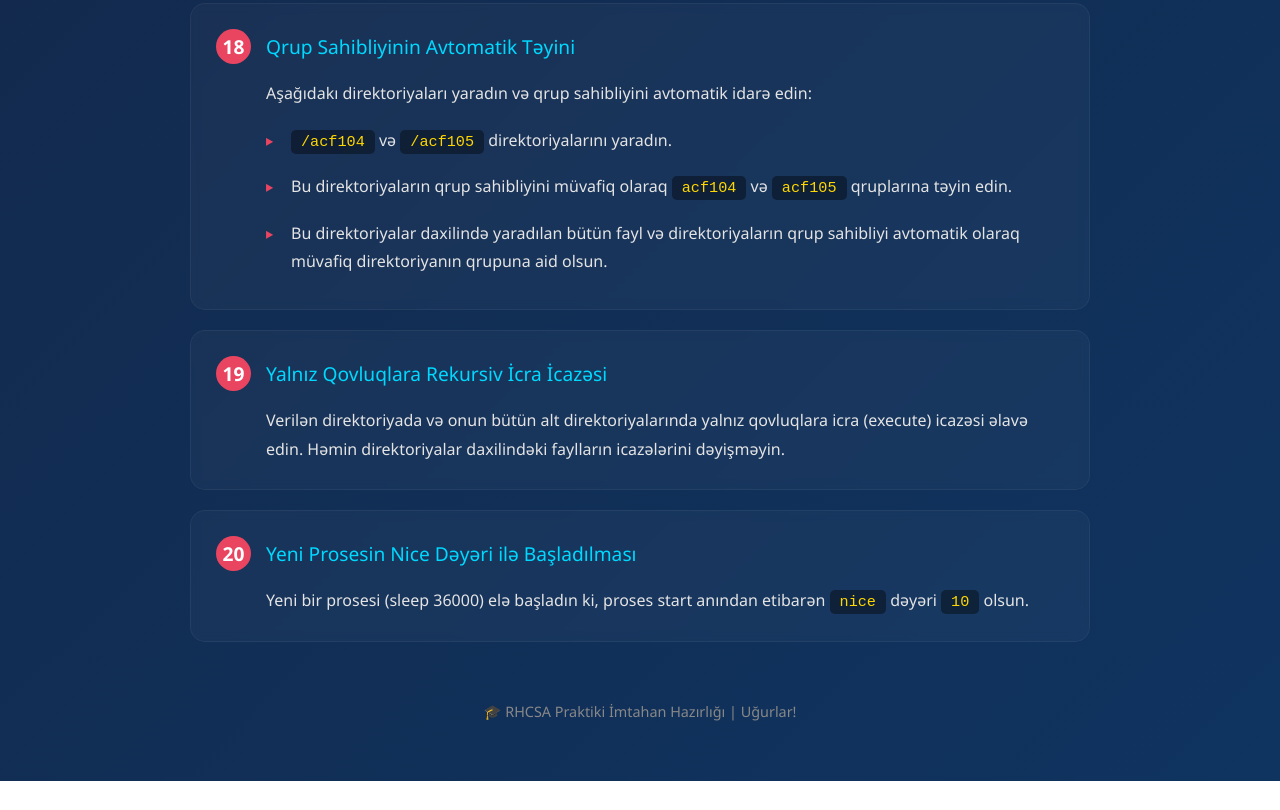
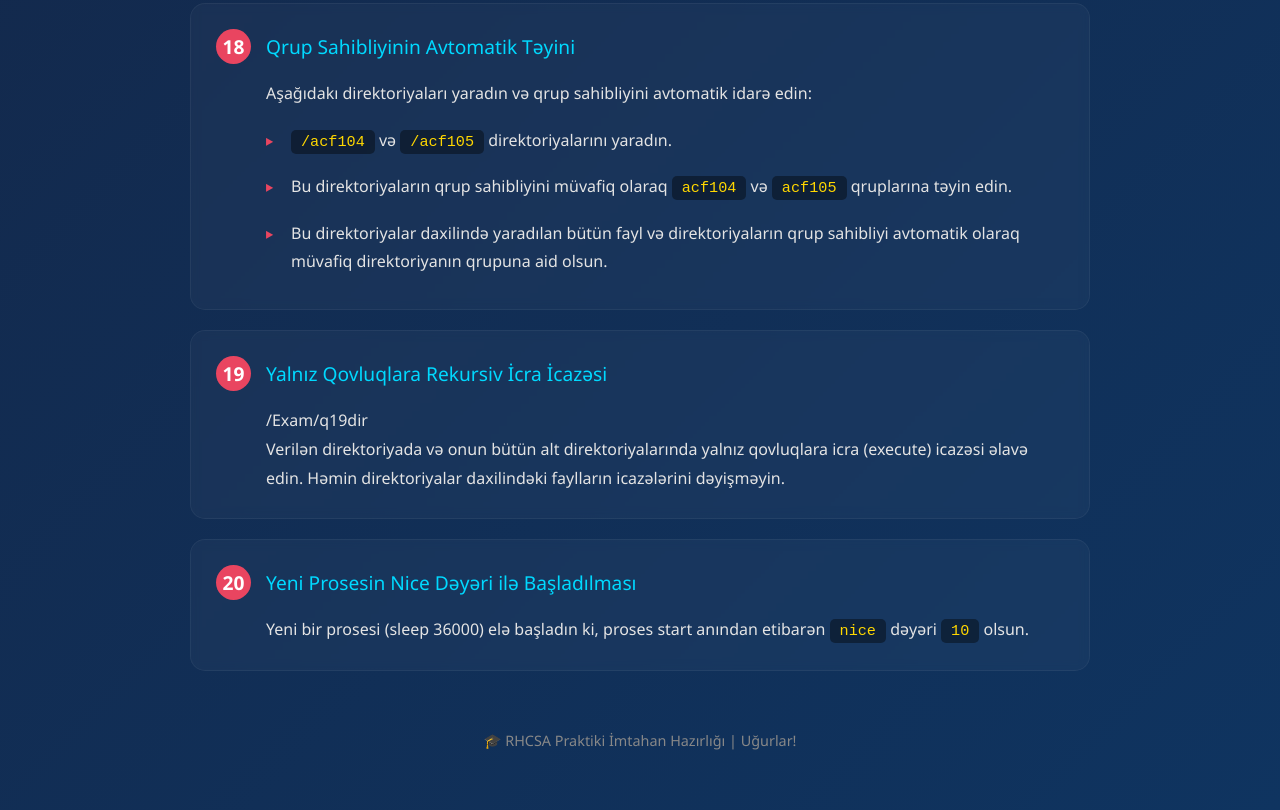
Before and after one commit to fuadbosh-code/check, a plain HTML site: page index.html in a window 1280 px wide. Shown: the part 5690-6500 px from the top of the page. Before the commit the page ends 6471 px from the top, so only its background shows below. Drawn offline with Linux system fonts and the light colour scheme.

Commit message:
Update index.html

```diff
--- a/index.html
+++ b/index.html
@@ -446,6 +446,7 @@
                 Yalnız Qovluqlara Rekursiv İcra İcazəsi
             </div>
             <div class="question-content">
+                <p>/Exam/q19dir</p>
                 <p>Verilən direktoriyada və onun bütün alt direktoriyalarında yalnız qovluqlara icra (execute) icazəsi əlavə edin. Həmin direktoriyalar daxilindəki faylların icazələrini dəyişməyin.</p>
 
             </div>
```
